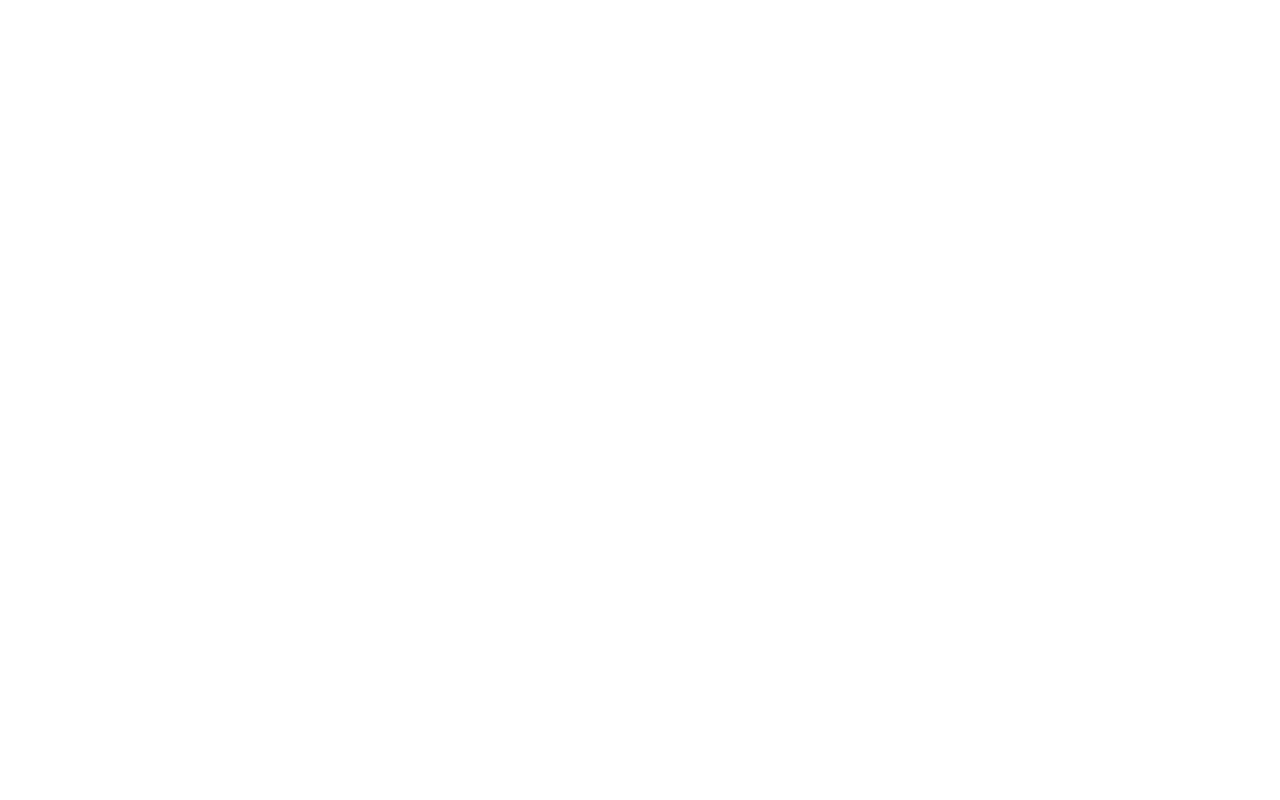
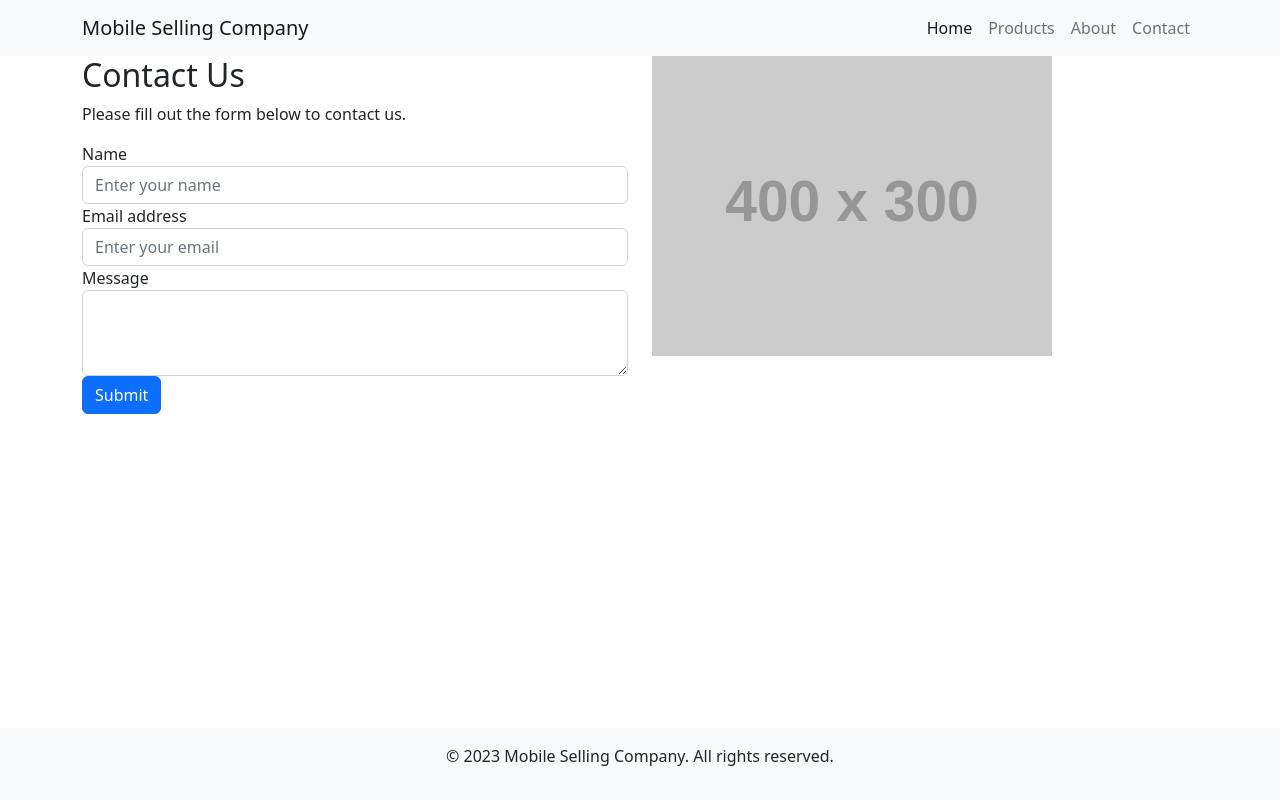
Before and after one commit to geekabhinav007/MobileCompanyWebsite, a website: page public/contact.html in a window 1280 px wide. Drawn offline with nearby package versions, Linux system fonts and the light colour scheme; placeholder pictures from the web are drawn by us.

Commit message:
Frontend added

```diff
--- a/package.json
+++ b/package.json
@@ -27,6 +27,7 @@
   "homepage": "https://github.com/geekabhinav007/MobileCompanyWebsite#readme",
   "dependencies": {
     "body-parser": "^1.20.2",
+    "bootstrap": "^5.2.3",
     "express": "^4.18.2",
     "mongoose": "^7.0.1",
     "nodemon": "^2.0.21"
--- a/public/about.html
+++ b/public/about.html
@@ -0,0 +1,71 @@
+<!DOCTYPE html>
+<html lang="en">
+<head>
+	<meta charset="UTF-8">
+	<meta name="viewport" content="width=device-width, initial-scale=1.0">
+	<title>Mobile Selling Company</title>
+	<!-- Bootstrap CSS -->
+	<link rel="stylesheet" href="/node_modules/bootstrap/dist/css/bootstrap.min.css">
+
+</head>
+<body>
+	<header>
+		<nav class="navbar navbar-expand-lg navbar-light bg-light">
+			<div class="container">
+				<a class="navbar-brand" href="#">Mobile Selling Company</a>
+				<button class="navbar-toggler" type="button" data-bs-toggle="collapse" data-bs-target="#navbarNav" aria-controls="navbarNav" aria-expanded="false" aria-label="Toggle navigation">
+					<span class="navbar-toggler-icon"></span>
+				</button>
+
+				<div class="collapse navbar-collapse" id="navbarNav">
+					<ul class="navbar-nav ms-auto">
+						<li class="nav-item">
+							<a class="nav-link active" aria-current="page" href="index.html">Home</a>
+						</li>
+						<li class="nav-item">
+							<a class="nav-link" href="products.html">Products</a>
+						</li>
+						<li class="nav-item">
+							<a class="nav-link" href="about.html">About</a>
+						</li>
+						<li class="nav-item">
+							<a class="nav-link" href="contact.html">Contact</a>
+						</li>
+					</ul>
+				</div>
+			</div>
+		</nav>
+	</header>
+
+    <main>
+        <section id="about">
+            <div class="container">
+                <div class="row">
+                    <div class="col-md-6">
+                        <h2>About Us</h2>
+                        <p>Lorem ipsum dolor sit amet, consectetur adipiscing elit. Duis luctus enim in risus aliquam,
+                            ac mollis risus rutrum. Maecenas volutpat ex a odio tristique, vel euismod nisi scelerisque.
+                            Nulla facilisi.</p>
+                    </div>
+                    <div class="col-md-6">
+                        <img src="https://via.placeholder.com/400x300.png?text=About+Us+Image" alt="About Us Image"
+                            class="img-fluid">
+                    </div>
+                </div>
+            </div>
+        </section>
+    </main>
+	<footer class="py-3 bg-light fixed-bottom mt-auto">
+        <div class="container">
+          <p class="text-center">&copy; 2023 Mobile Selling Company. All rights reserved.</p>
+        </div>
+      </footer>
+
+	<!-- Bootstrap JS -->
+	<script src="https://cdnjs.cloudflare.com/ajax/libs/bootstrap/5.0.2/js/bootstrap.bundle.min.js"></script>
+
+
+</body>
+
+
+</html>
--- a/public/contact.html
+++ b/public/contact.html
@@ -0,0 +1,81 @@
+<!DOCTYPE html>
+<html lang="en">
+<head>
+	<meta charset="UTF-8">
+	<meta name="viewport" content="width=device-width, initial-scale=1.0">
+	<title>Mobile Selling Company</title>
+	<!-- Bootstrap CSS -->
+	<link rel="stylesheet" href="/node_modules/bootstrap/dist/css/bootstrap.min.css">
+
+</head>
+<body>
+	<header>
+		<nav class="navbar navbar-expand-lg navbar-light bg-light">
+			<div class="container">
+				<a class="navbar-brand" href="#">Mobile Selling Company</a>
+				<button class="navbar-toggler" type="button" data-bs-toggle="collapse" data-bs-target="#navbarNav" aria-controls="navbarNav" aria-expanded="false" aria-label="Toggle navigation">
+					<span class="navbar-toggler-icon"></span>
+				</button>
+				<div class="collapse navbar-collapse" id="navbarNav">
+					<ul class="navbar-nav ms-auto">
+						<li class="nav-item">
+							<a class="nav-link active" aria-current="page" href="index.html">Home</a>
+						</li>
+						<li class="nav-item">
+							<a class="nav-link" href="products.html">Products</a>
+						</li>
+						<li class="nav-item">
+							<a class="nav-link" href="about.html">About</a>
+						</li>
+						<li class="nav-item">
+							<a class="nav-link" href="contact.html">Contact</a>
+						</li>
+					</ul>
+				</div>
+			</div>
+		</nav>
+	</header>
+	<main>
+        <section id="contact">
+            <div class="container">
+                <div class="row">
+                    <div class="col-md-6">
+                        <h2>Contact Us</h2>
+                        <p>Please fill out the form below to contact us.</p>
+                        <form>
+                            <div class="form-group">
+                                <label for="name">Name</label>
+                                <input type="text" class="form-control" id="name" placeholder="Enter your name">
+                            </div>
+                            <div class="form-group">
+                                <label for="email">Email address</label>
+                                <input type="email" class="form-control" id="email" aria-describedby="emailHelp"
+                                    placeholder="Enter your email">
+                            </div>
+                            <div class="form-group">
+                                <label for="message">Message</label>
+                                <textarea class="form-control" id="message" rows="3"></textarea>
+                            </div>
+                            <button type="submit" class="btn btn-primary">Submit</button>
+                        </form>
+                    </div>
+                    <div class="col-md-6">
+                        <img src="https://via.placeholder.com/400x300.png?text=Contact+Us+Image" alt="Contact Us Image"
+                            class="img-fluid">
+                    </div>
+                </div>
+            </div>
+        </section>
+    </main>
+
+	<footer class="py-3 bg-light fixed-bottom mt-auto">
+		<div class="container">
+		  <p class="text-center">&copy; 2023 Mobile Selling Company. All rights reserved.</p>
+		</div>
+	  </footer>
+
+	<!-- Bootstrap JS -->
+	<script src="https://cdnjs.cloudflare.com/ajax/libs/bootstrap/5.0.2/js/bootstrap.bundle.min.js"></script>
+
+</body>
+</html>
--- a/server.js
+++ b/server.js
@@ -1,6 +1,8 @@
 const express = require('express');
 const mongoose = require('mongoose');
 const bodyParser = require('body-parser');
+
+
 
 const app = express();
 const PORT = process.env.PORT || 3000;
```
Also changed, not shown: public/index.html (+21 -11 lines), public/products.html (added, +89 -0 lines), 1 other file.
